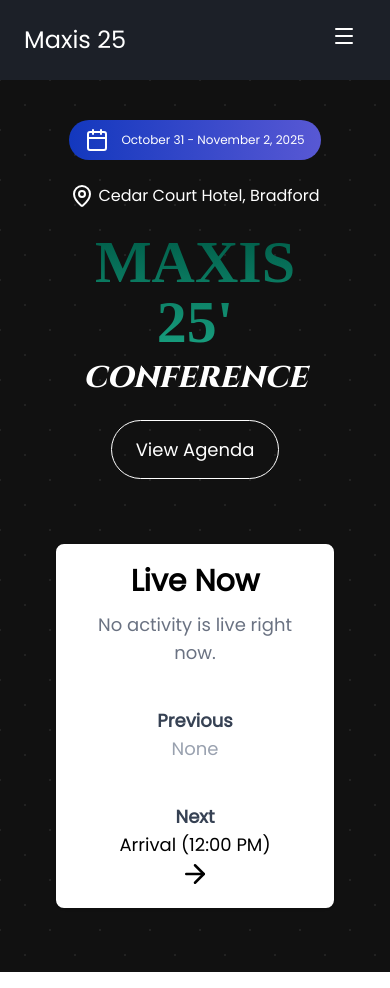
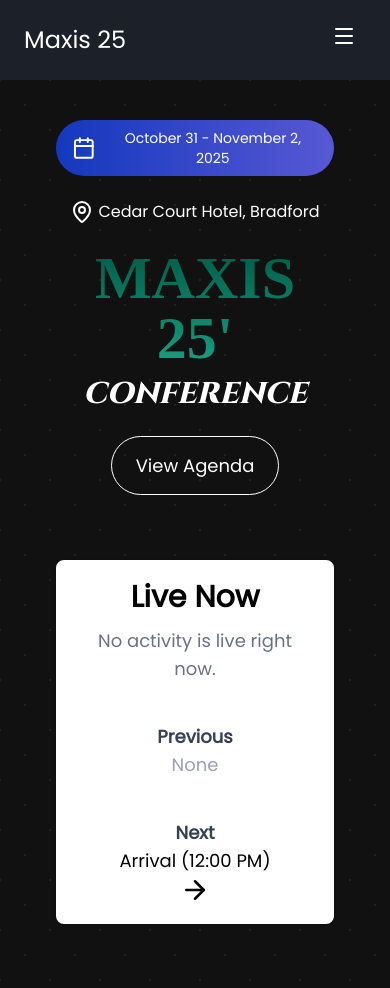
Before and after one commit to Nnenna-udefi/maxis-25, a React (Vite) app: page / in a window 390 px wide. Built offline with nearby package versions, Linux system fonts and the light colour scheme.

Commit message:
updated font size

```diff
--- a/src/home.jsx
+++ b/src/home.jsx
@@ -26,11 +26,11 @@
       >
         <div className="lg:h-[600px]  p-4  block lg:flex justify-between text-center items-center text-white">
           <div className="w-full flex flex-col items-center md:items-start justify-center px-4">
-            <div className="flex gap-3 items-center date py-2 px-4 rounded-full md:text-sm text-[12px] mb-4">
+            <div className="flex gap-3 items-center date py-2 px-4 rounded-full text-sm w-fit mb-4">
               <Calendar />
               <p>October 31 - November 2, 2025</p>
             </div>
-            <div className="flex gap-1 md:gap-3 items-center py-2 text-base md:text-lg mb-4">
+            <div className="flex gap-1 md:gap-3 items-center py-2 w-fit text-base md:text-lg mb-4">
               <MapPin />
               <p>Cedar Court Hotel, Bradford</p>
             </div>
```
